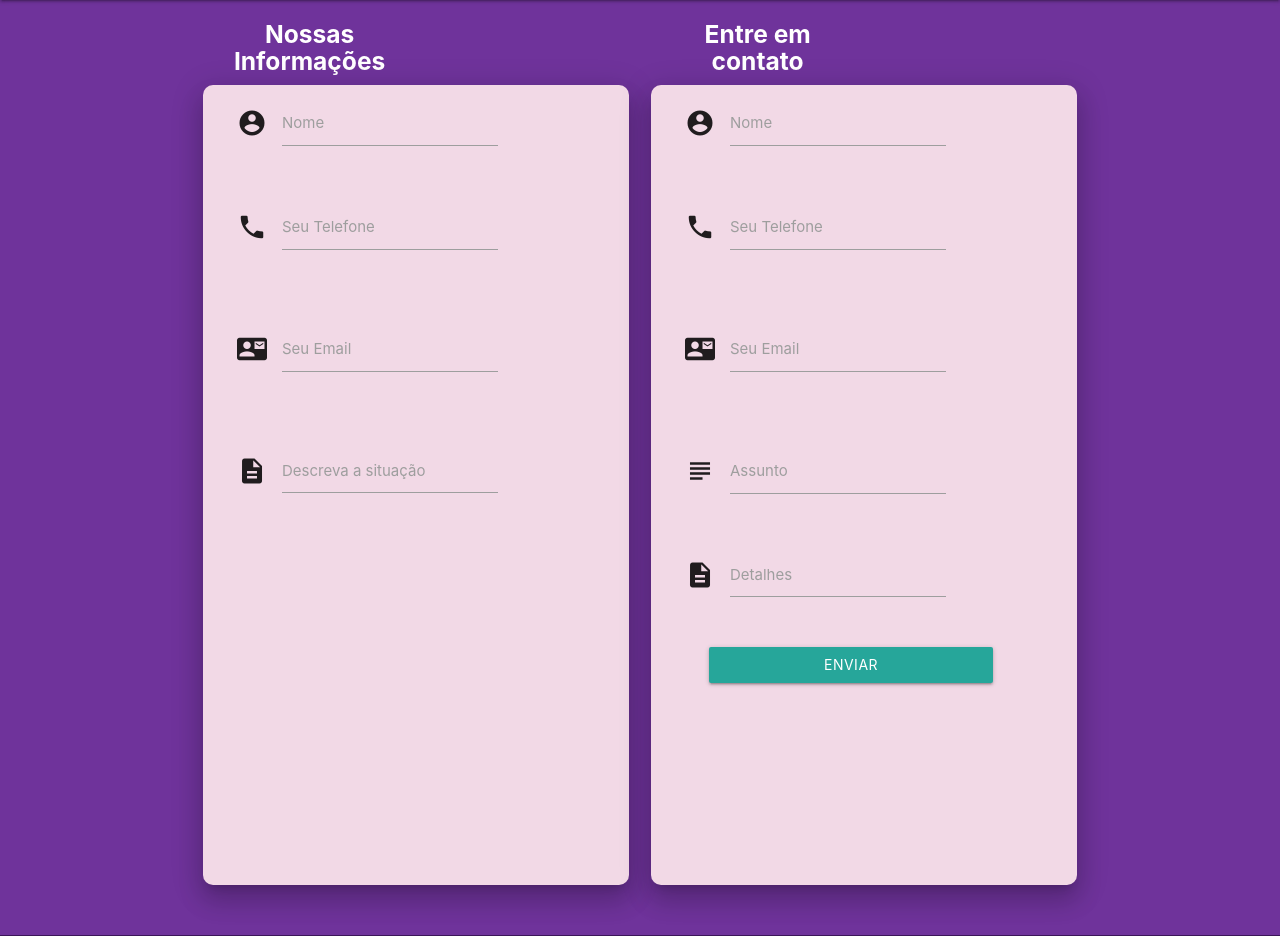
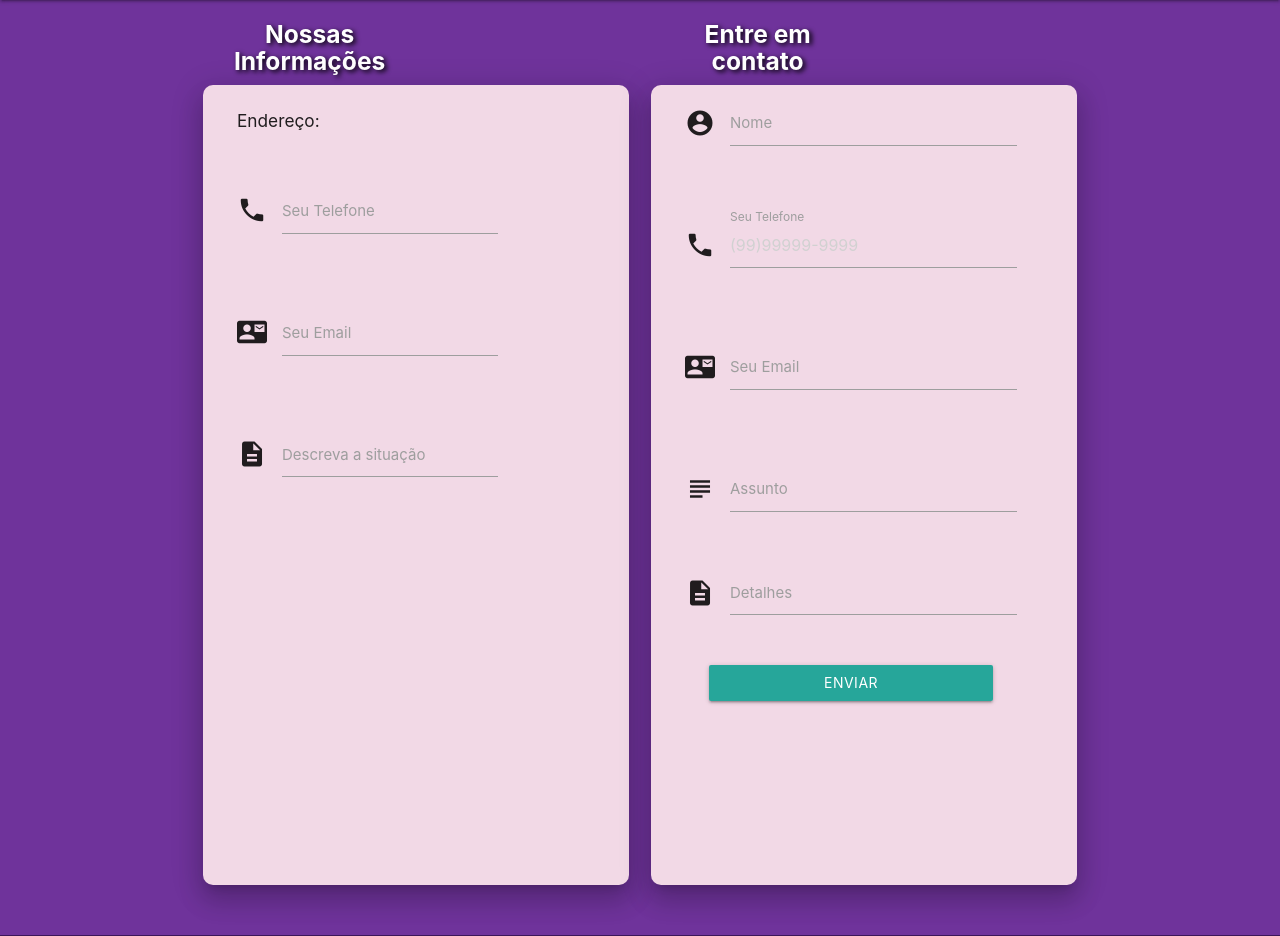
Before and after one commit to Arion49/EasySupplies, a PHP site: page /contact.php in a window 1280 px wide. Shown: the part 314-1250 px from the top of the page. Run offline with PHP 8.4, Linux system fonts and the light colour scheme; some libraries are stand-ins or nearby versions; some web fonts are replaced.

Commit message:
Contact,Envia_fale.php ORIGINAL

```diff
--- a/contact.php
+++ b/contact.php
@@ -1,13 +1,13 @@
  <!DOCTYPE html>
   <html lang="pt-br">
 
-  		<meta charset="utf-8">
+      <meta charset="utf-8">
 
-  		<title>Easy Supplies</title>
+      <title>Easy Supplies</title>
 
-    	<link rel="stylesheet" type="text/css" href="css.css">
+      <link rel="stylesheet" type="text/css" href="css.css">
 
-  		<!--Import Google Icon Font-->
+      <!--Import Google Icon Font-->
         <link href="https://fonts.googleapis.com/icon?family=Material+Icons" rel="stylesheet">
 
       <!--Import materialize.css-->
@@ -18,7 +18,7 @@
 
         <meta name="viewport" content="width=device-width, initial-scale=1.0"/>
 
-    	<meta name="description" value="Suplimentos fáceis">
+      <meta name="description" value="Suplimentos fáceis">
 
         <link href="https://fonts.googleapis.com/css?family=Kosugi" rel="stylesheet">
 
@@ -40,7 +40,7 @@
         <div class="col m6 s12"> <!-- Parte 1 -->
 
             <div class="col m6 s12" style="text-align: center;">
-        <h5 style="color: white; font-weight: bolder;">Nossas Informações</h5>
+        <h5 style="color: white; font-weight: bolder; text-shadow: black 0.1em 0.1em 0.2em;">Nossas Informações</h5>
          </div>
 
     <div class="col s12 z-depth-4" style="margin-bottom: 30px; height: 800px; border-radius: 10px; background-color: #f2d9e6;">
@@ -48,15 +48,12 @@
             <div class="row">
 
     <form class="col s12">
-
       <div class="row">
 
         <div class="col"> </div>
 
         <div class="input-field col s8">
-          <i class="material-icons prefix">account_circle</i>
-          <input id="icon_prefi" type="text" class="validate">
-          <label for="icon_prefi">Nome</label>
+          <h6> Endereço: </h6>
         </div>
 
 
@@ -114,7 +111,7 @@
            <div class="col m6 s12 "> <!-- Início PARTE 2 -->
 
             <div class="col m6 s12" style=" text-align: center;">
-        <h5 style="color: white; font-weight: bolder;">Entre em contato</h5>
+        <h5 style="color: white; font-weight: bolder; text-shadow: black 0.1em 0.1em 0.2em;">Entre em contato</h5>
             </div>
 
 
@@ -126,21 +123,22 @@
 
       <div class="row">
         <div class="col"> </div>
-        <div class="input-field col s8">
+        <div class="input-field col s10">
           <i class="material-icons prefix">account_circle</i>
-          <input id="icon_prefix nome" type="text" class="validate" name="nome">
+          <input id="icon_prefix" required="required" type="text" class="validate" name="nome" pattern="[a-z\s]+$">
           <label for="icon_prefix">Nome</label>
+          <span class="helper-text" data-error="O nome está em formato incorreto" ></span>
         </div>
          </div>
 
 
       <div class="row">
          <div class="col"> </div>
-        <div class="input-field col s8">
+        <div class="input-field col s10">
           <i class="material-icons prefix">phone</i>
-          <input id="icon_telephone telefone" type="tel" class="validate" name="telefone">
+          <input id="icon_telephone" required="required" type="text" placeholder="(99)99999-9999" class="validate" name="telefone"     maxlength="14" pattern="(\([0-9]{2}\))([9]{1})?([0-9]{4})-([0-9]{4})">
           <label for="icon_telephone">Seu Telefone</label>
-          <span class="helper-text" data-error="Telefone deve conter somente numeros" ></span>
+          <span class="helper-text" data-error="Telefone deve estar no formato correto" ></span>
         </div>
       </div >
 
@@ -148,20 +146,20 @@
 
       <div class="row">
         <div class = "col"> </div>
-       <div class="input-field col s8">
+       <div class="input-field col s10">
           <i class="material-icons prefix">contact_mail</i>
-          <input id="icon_mail email" type="email" class="validate" name="email">
+          <input id="icon_mail" required="required" type="email" class="validate" name="email">
           <label for="icon_mail">Seu Email</label>
-          <span class="helper-text" data-error="Email no formato errado" data-success="Email no formato certo"></span>
+          <span class="helper-text" data-error="Email no formato incorreto" data-success="Email no formato certo"></span>
         </div>
       </div>
 
 
       <div class="row">
         <div class="col"> </div>
-        <div class="input-field col s8">
+        <div class="input-field col s10">
           <i class="material-icons prefix">subject</i>
-          <input id="icon_assunto assunto" type="text" class="validate" data-length="35" name="assunto">
+          <input id="icon_assunto" required="required" type="text" class="validate" data-length="45" maxlength="45" name="assunto">
           <label for="icon_assunto">Assunto</label>
         </div>
          </div>
@@ -169,9 +167,9 @@
 
       <div class="row">
         <div class = "col"></div>
-          <div class="input-field col s8">
+          <div class="input-field col s10">
             <i class="material-icons prefix">description</i>
-            <textarea id="textarea2 detalhes" class="materialize-textarea" data-length="120" name="detalhes"></textarea>
+            <textarea id="textarea2" required="required" class="materialize-textarea" data-length="310" maxlength="310" name="detalhes"></textarea>
             <label for="textarea2">Detalhes</label>
           </div>
         </div>
@@ -179,10 +177,16 @@
 
         <div class="row">
         <div class = "col"></div>
-          <input type="submit" name="submit" value="Enviar" class="btn center-align col s8 offset-s1">
+          <button class="btn center-align col s8 offset-s1 waves-effect waves-light" type="submit" name="submit" >
+            Enviar
+          </button>
           </div>
 
+
+
       </form>
+
+
         </div>
 
 
```
Also changed, not shown: envia_fale.php (+15 -1 lines).
